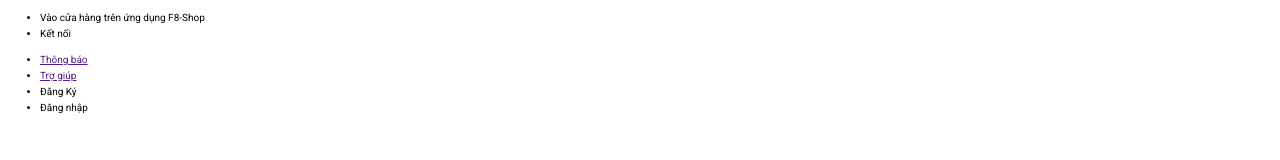
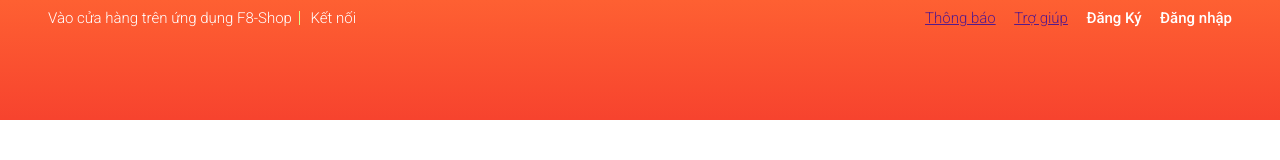
Before and after one commit to TDQuangbkdn/html-css, a plain HTML site: page index.html in a window 1280 px wide. Drawn offline with nearby package versions, Linux system fonts and the light colour scheme.

Commit message:
navbar css

```diff
--- a/assets/css/main.css
+++ b/assets/css/main.css
@@ -0,0 +1,43 @@
+.header{
+    height: 120px;
+    background-image:linear-gradient(0,#f7432e,#fe6032);
+}
+
+.header__navbar{
+    display: flex;
+    justify-content: space-between;
+
+}
+
+.header__navbar-list{
+    list-style: none;
+    padding-left: 0;
+}
+.header__navbar-item{
+    margin: 0 8px;
+    position: relative;
+}
+.header__navbar-item,
+header__navbar-item-link{
+    display: inline-block;
+    font-size: 1.5rem;
+    color: var(--white-color);
+    text-decoration: none;
+    font-weight: 300;
+
+}
+
+.header__navbar-item--strong{
+    font-weight: 500;
+}
+
+.header__navbar-item--separate::after{
+    content: "";
+    display: block;
+    position: absolute;
+    border-left: 1px solid #d8fb86;
+    height: 14px;
+    right: -8px;
+    top: 50%;
+    transform: translateY(-50%);
+}
--- a/index.html
+++ b/index.html
@@ -15,11 +15,13 @@
 <body>
     <div class="app">
         <header class="header">
+            <div class="grid">
                 <nav class="header__navbar">
                     <ul class="header__navbar-list">
-                    <li class="header__navbar-item">Vào cửa hàng trên ứng dụng F8-Shop</li>
+                        <li class="header__navbar-item header__navbar-item--separate">Vào cửa hàng trên ứng dụng F8-Shop</li>
                         <li class="header__navbar-item">Kết nối</li>
                     </ul>
+
                     <ul class="header__navbar-list">
                         <li class="header__navbar-item">
                             <a href="" class="header__navbar-item-link">Thông báo</a>
@@ -27,10 +29,12 @@
                         <li class="header__navbar-item">
                             <a href="" class="header__navbar-item-link">Trợ giúp</a>
                         </li>
-                    <li class="header__navbar-item">Đăng Ký</li>
-                    <li class="header__navbar-item">Đăng nhập</li>
+                        <li class="header__navbar-item header__navbar-item--strong">Đăng Ký</li>
+                        <li class="header__navbar-item header__navbar-item--strong">Đăng nhập</li>
                     </ul>
                 </nav>
+            </div>
+
         </header>
         <div class="container">
 
```
Lines whose indentation alone changed are shown as unchanged.
